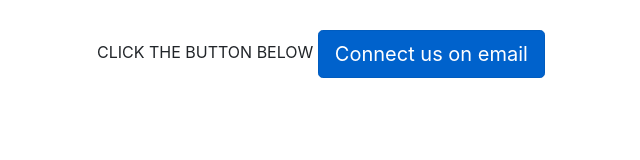
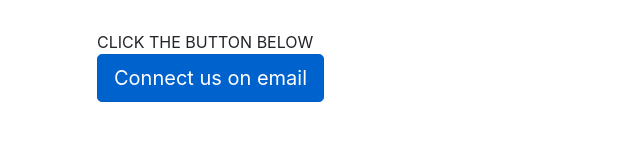
Before and after one commit to branwith/statusroofing, a plain HTML site: page index.html in a window 1280 px wide. Shown: the whole page, without its empty margins (169-809 px from the left). Drawn offline with nearby package versions, Linux system fonts and the light colour scheme.

Commit message:
Update index.html

```diff
--- a/index.html
+++ b/index.html
@@ -18,7 +18,7 @@
   </head>
   <body>
     <div class="center">
-  <h7>CLICK THE BUTTON BELOW</h7>
+  <h7>CLICK THE BUTTON BELOW</h7><br>
     <a href="mailto:statusroofing49@gmail.com" class="btn btn-primary btn-lg active" role="button" aria-pressed="true">Connect us on email</a>
 </div>
 
```
